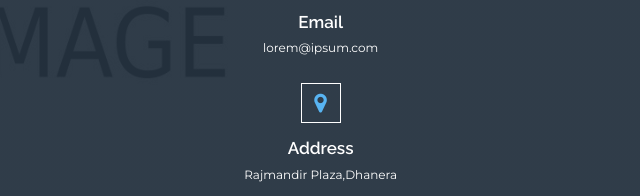
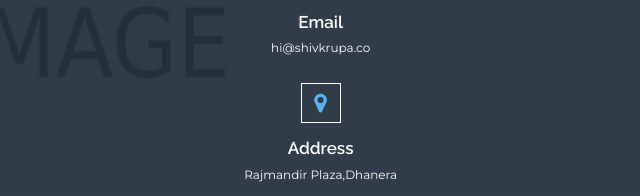
Before and after one commit to hr21/hr21-ShivKrupaAuto, a plain HTML site: page index.html in a window 1280 px wide. Shown: the part 2239-2435 px from the top of the page, 549-1189 px from the left. Drawn offline with Linux system fonts and the light colour scheme.

Commit message:
Update index.html

```diff
--- a/index.html
+++ b/index.html
@@ -271,7 +271,7 @@
 					<div class="content">
 						<i class="fa fa-envelope-o"></i>
 						<h5>Email</h5>
-						<p>lorem@ipsum.com</p>
+						<p>hi@shivkrupa.co</p>
 					</div>
 				</div>
 			</div>
```
